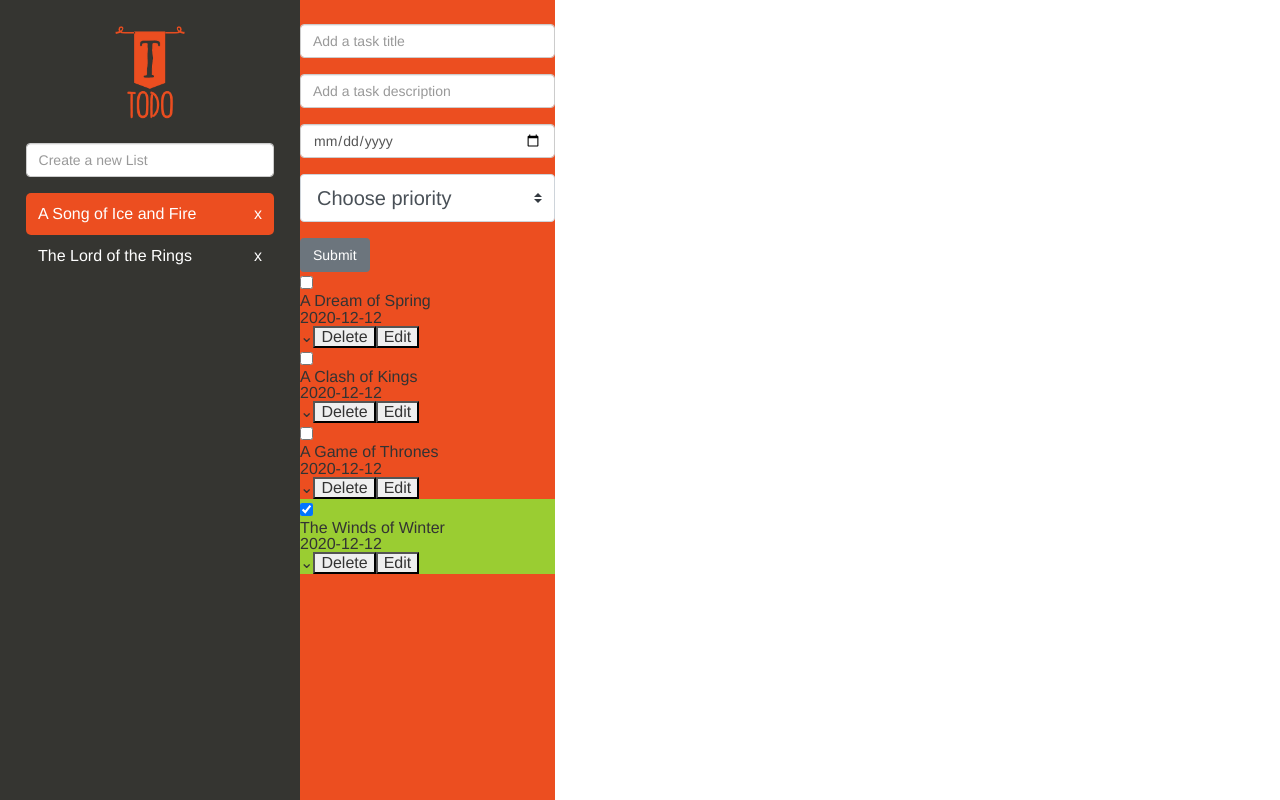
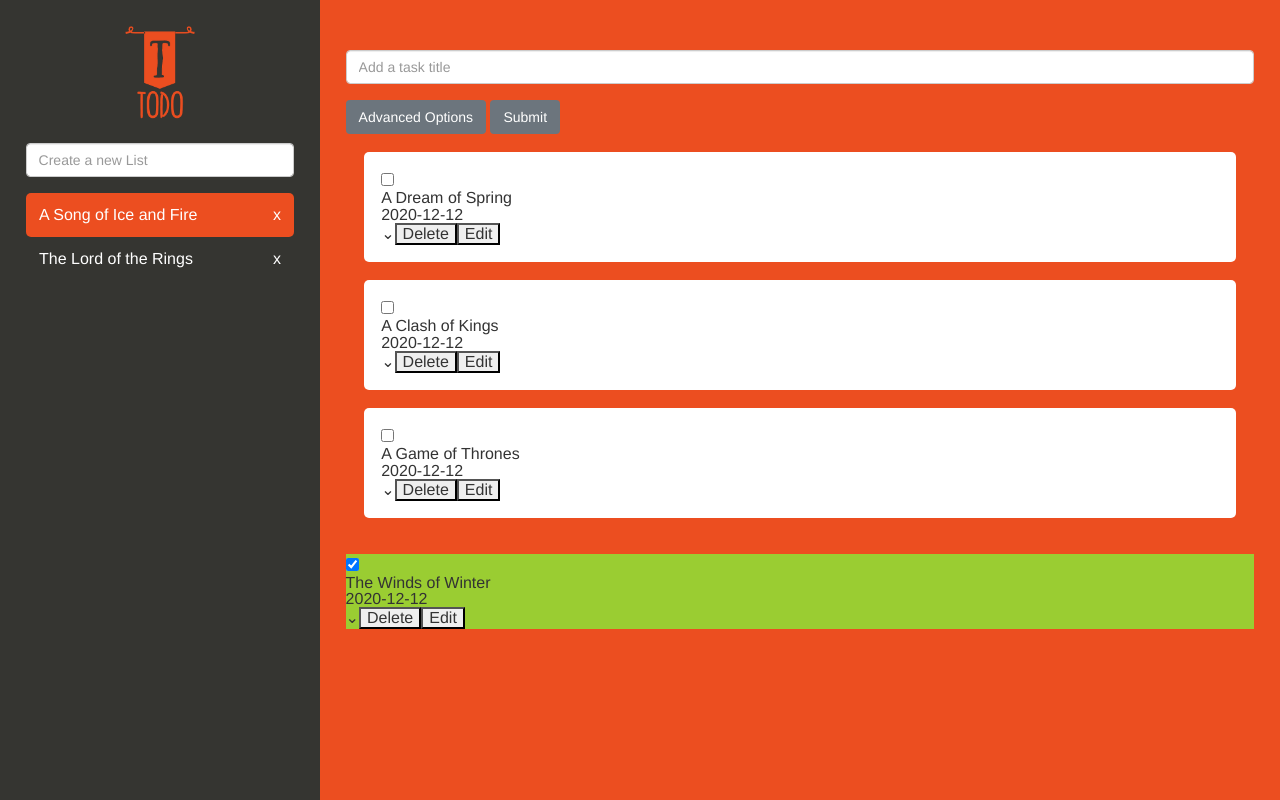
Before and after one commit to abouhid/ToDo_list, a website built with webpack: page dist/index.html in a window 1280 px wide. Built offline with nearby package versions, Linux system fonts and the light colour scheme.

Commit message:
add advanced options feature

```diff
--- a/src/index.js
+++ b/src/index.js
@@ -6,7 +6,9 @@ import {
 const submit = document.getElementById('submit');
 const sidebar_submit = document.getElementById('sidebar-submit');
 const main = document.querySelector('main')
-const sidebar = document.querySelector('sidebar')
+const sidebar = document.querySelector('.sidebar')
+const advButton = document.querySelector('.advButton')
+const advOptions = document.querySelector('.advanced-options')
 const tasksList = document.querySelector('.tasks-list')
 const projectsListContainer = document.querySelector('.project-names')
 const form = document.getElementById("task-form");
@@ -209,11 +211,9 @@ const addCheckbox = (obj, i) => {
 
 }
 
-
-
 submit.addEventListener('click', (e) => {
   e.preventDefault();
-  let active = document.querySelector('.active').innerText;
+  let active = document.querySelector('.active').firstChild.innerText;
   let current_project = projectsList.filter(obj => obj.title === active)[0];
   addNewTask(current_project);
   renderTasks(current_project);
@@ -282,6 +282,12 @@ sidebar_submit.addEventListener('click', (e) => {
   renderLists(projectsList);
 });
 
+  advButton.addEventListener('click', (e) => {
+    e.preventDefault();
+    if (advOptions.style.display === "block") advOptions.style.display = "none";
+    else advOptions.style.display = "block";
+  });
+
 
 defaultTasks();
 renderLists(projectsList);
--- a/src/styles/style.css
+++ b/src/styles/style.css
@@ -12,6 +12,8 @@ body {
     display: flex;
     flex-direction: column;
     background-color: #EC4E20;
+    padding: 2%;
+    width: 100%;
 }
 
 .sidebar {
@@ -20,6 +22,7 @@ body {
     color:white;
     background-color: #353531;
     min-height: 100vh;
+    min-width: 25%;
 }
 
 .sidebar img {
@@ -44,6 +47,25 @@ body {
     display: none;
 }
 
+.adv-input {
+    display: inline;
+}
+
+.advanced-options {
+    display: none;
+}
+
+.tasks-list {
+    border-radius: 5px;
+    padding: 2%;
+}
+.tasks-list > div{
+    background-color: white;
+    border-radius: 5px;
+    padding: 2%;
+    margin-bottom: 2%;
+}
+
 .done-list {
     background-color: yellowgreen;
 }
```
Also changed, not shown: Objectives.txt (line endings or trailing spaces), dist/index.html, dist/main.js.
